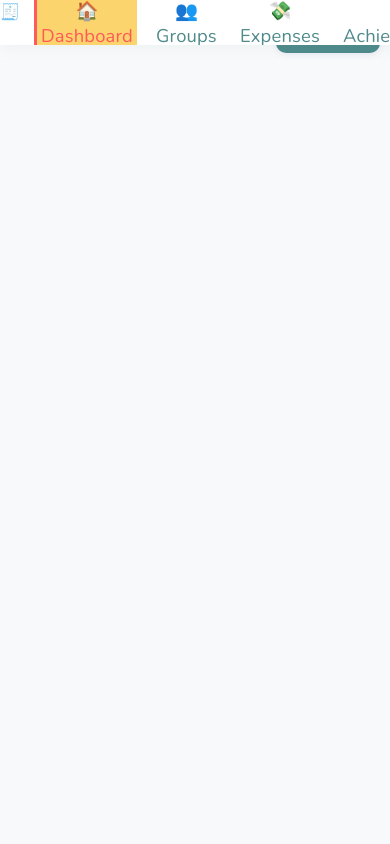
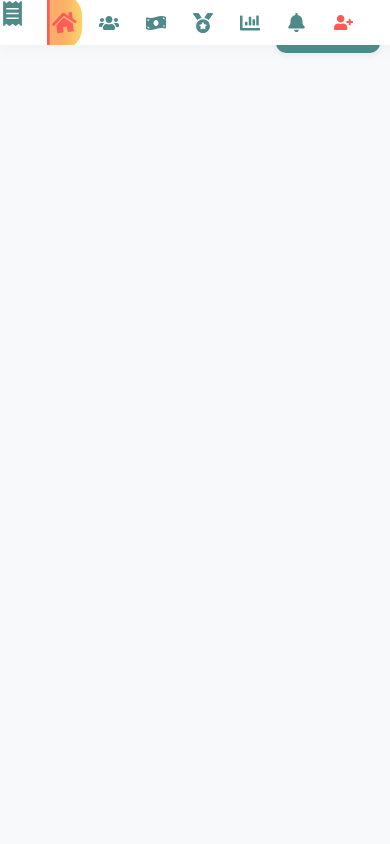
Before and after one commit to Workflow-Manager-admin/splitquest-107914-e48622fe, a React (Create React App) app in the folder frontend_web_app/: page / in a window 390 px wide. Shown: the top 844 px of the page. Built offline with nearby package versions, Linux system fonts and the light colour scheme.

Commit message:
CheckPoint - cgc84b8a41

```diff
--- a/frontend_web_app/package.json
+++ b/frontend_web_app/package.json
@@ -6,6 +6,7 @@
     "react": "^18.2.0",
     "react-dom": "^18.2.0",
     "react-helmet": "^6.1.0",
+    "react-icons": "^4.12.0",
     "react-router-dom": "^6.30.1",
     "react-scripts": "^5.0.1",
     "tesseract.js": "^4.1.1"
--- a/frontend_web_app/src/components/Sidebar.css
+++ b/frontend_web_app/src/components/Sidebar.css
@@ -1,3 +1,4 @@
+/* ========== Sidebar Overhaul: Modern, Playful, Animated ========== */
 .sq-sidebar {
   width: 230px;
   background: var(--background-light, #fff);
@@ -11,22 +12,37 @@
   top: 0;
   z-index: 40;
   transition: background 0.3s;
+  box-shadow: 0 0 15px #FFD2701a;
 }
 [data-theme="dark"] .sq-sidebar {
   background: var(--background-dark, #1A1A1A);
 }
+
 .sq-sidebar__brand {
   font-weight: bold;
-  text-align: center;
-  font-size: 1.25rem;
-  padding: 1.5rem 0;
+  text-align: left;
+  font-size: 1.38rem;
+  padding: 1.2rem 0 0.18rem 2.2rem;
   color: var(--color-primary, #4F8A8B);
   letter-spacing: 1px;
+  display: flex;
+  align-items: center;
+  outline: none;
+}
+.sq-sidebar__brand:focus {
+  outline: 2px solid var(--color-accent, #FF5959);
+}
+.sq-sidebar__brand .sq-sidebar__icon {
+  margin-right: 14px;
 }
 .sq-sidebar__title {
-  margin-top: 0.25rem;
-  font-size: 1.05rem;
+  margin-top: 0.04rem;
+  font-size: 1.16rem;
   color: var(--color-accent, #FF5959);
+  font-family: var(--header-font);
+  font-weight: 700;
+  letter-spacing: 1px;
+  margin-left: 6px;
 }
 
 .sq-sidebar__nav {
@@ -34,46 +50,198 @@
   margin: 0;
   padding: 0;
   flex: 1;
+  display: flex;
+  flex-direction: column;
 }
 
 .sq-sidebar__nav li {
-  margin: 0.5rem 0;
+  margin: 0.28rem 0;
+  position: relative;
 }
 
 .sq-sidebar__nav li a {
-  display: block;
-  padding: 0.85rem 2rem;
+  /* Use flex for icon + text spacing */
+  display: flex;
+  align-items: center;
+  gap: 1.23em;   /* icon-text spacing */
+  padding: 0.98rem 2rem 0.98rem 2.3rem;
   color: var(--color-primary, #4F8A8B);
   text-decoration: none;
   border-left: 3.5px solid transparent;
   font-weight: 500;
-  transition: background 0.2s, border-color 0.2s, color 0.2s;
-  border-radius: 0 16px 16px 0;
+  background: none;
+  position: relative;
+  user-select: none;
+  border-radius: 0 22px 22px 0;
+  cursor: pointer;
+  overflow: hidden;
+  /* Smooth transitions for background, border, color, shadow, and transform */
+  transition:
+    background 0.33s cubic-bezier(.44,1,.52,1),
+    border-color 0.21s,
+    color .19s,
+    box-shadow 0.25s cubic-bezier(.44,1,.52,1),
+    transform .23s cubic-bezier(.44,1,.52,1);
 }
-.sq-sidebar__nav li a.active, .sq-sidebar__nav li a:hover {
-  background: var(--color-secondary, #FBD46D);
+
+.sq-sidebar__nav li a .sq-sidebar__icon {
+  display: flex;
+  align-items: center;
+  min-width: 22px;
+  margin-right: 2px;
+  transition: color .22s cubic-bezier(.44,1,.52,1), transform .19s;
+}
+
+/* Animated accent colored glider for active tab */
+.sq-sidebar__active-glider {
+  position: absolute;
+  left: 0; top: 0; bottom: 0;
+  width: 100%;
+  z-index: 0;
+  background:
+    linear-gradient(90deg,#FF595950 38% ,#FFD27022 100%);
+  box-shadow: 0 3px 20px #ff59591a;
+  pointer-events: none;
+  animation: sq-slide-in-glider 0.38s cubic-bezier(.44,1,.52,1);
+  border-radius: 0 22px 22px 0;
+}
+
+/* Animated transitions between tabs */
+@keyframes sq-slide-in-glider {
+  from { transform: translateX(-25px) scaleX(0.85); opacity: 0.5; }
+  to { transform: translateX(0) scaleX(1); opacity: 1; }
+}
+
+.sq-sidebar__nav li a.active, /* route is active */
+.sq-sidebar__nav li a:focus-visible {
+  color: var(--color-accent, #FF5959);
+  background: var(--color-secondary, #FFF7E8);
+  border-left: 3.5px solid var(--color-accent, #FF5959);
+  font-weight: bold;
+  box-shadow: 0 3px 18px #FFD27011;
+  transform: translateX(2px) scale(1.01);
+  /* Playful pop for icon */
+}
+.sq-sidebar__nav li a.active .sq-sidebar__icon,
+.sq-sidebar__nav li a:focus-visible .sq-sidebar__icon {
+  color: var(--color-accent, #FF5959);
+  transform: scale(1.18) rotate(-7deg);
+}
+
+.sq-sidebar__nav li a:hover:not(.active) {
+  /* Animated playful hover: slide + highlight */
+  background: linear-gradient(90deg,#FFF4E4 71%,#FFD27018 100%);
   color: var(--color-accent, #FF5959);
   border-left: 3.5px solid var(--color-accent, #FF5959);
+  box-shadow: 0 3px 12px #FFD27028;
+  transform: translateX(6px) scale(1.019);
 }
-.sq-invite a {
+.sq-sidebar__nav li a:hover .sq-sidebar__icon,
+.sq-sidebar__nav li a:focus .sq-sidebar__icon {
   color: var(--color-accent, #FF5959);
+  transform: scale(1.15) rotate(-7deg);
+}
+
+.sq-sidebar__nav li a .sq-sidebar__text {
+  font-size: 1.01em;
+  line-height: 1.5;
+  font-family: inherit;
+  letter-spacing: 0.04em;
+  z-index: 2;
+  opacity: 0.98;
+  transition: color .22s cubic-bezier(.44,1,.52,1);
+}
+
+/* Invite Friends gets louder accent color always */
+.sq-invite a,
+.sq-sidebar__nav li .sq-tab-invite {
+  color: var(--color-accent, #FF5959) !important;
   font-weight: bold;
+  font-family: var(--header-font);
+  position: relative;
 }
+.sq-invite a.active, .sq-invite a:hover {
+  background: var(--color-accent,#FF5959);
+  color: #fff !important;
+  box-shadow: 0 2px 11px #ff595969;
+}
+.sq-invite a .sq-sidebar__icon {
+  color: var(--color-accent, #FF5959);
+}
+.sq-invite a.active .sq-sidebar__icon,
+.sq-invite a:hover .sq-sidebar__icon {
+  color: #fff;
+}
+
+/* Compact sidebar on small screens (icon only) */
 @media (max-width: 900px) {
   .sq-sidebar {
-    width: 56px;
-    min-width: 56px;
-    max-width: 56px;
+    width: 65px;
+    min-width: 65px;
+    max-width: 65px;
+    padding: 0;
+    box-shadow: 0 0 6px #FFD27016;
   }
-  .sq-sidebar__nav li a, .sq-sidebar__brand {
-    font-size: 1.15rem;
-    text-align: center;
-    padding: 1rem 0.25rem;
-  }
-  .sq-sidebar__nav li a span, .sq-sidebar__brand span {
-    margin-right: 0 !important;
+  .sq-sidebar__brand {
+    justify-content: center;
+    padding: 1.2rem 0 0.2rem 0;
+    font-size: 1.05rem;
   }
   .sq-sidebar__title {
     display: none;
   }
+  .sq-sidebar__nav li a,
+  .sq-sidebar__nav li .sq-tab-invite {
+    font-size: 0 !important;
+    padding: 1.1rem 0.25rem 1.1rem 0.25rem;
+    justify-content: center;
+  }
+  .sq-sidebar__icon {
+    margin: 0;
+    font-size: 23px !important;
+  }
+  .sq-sidebar__nav li a .sq-sidebar__text,
+  .sq-invite a .sq-sidebar__text {
+    display: none;
+  }
 }
+
+/* Mobile: sidebar becomes a horizontal top bar */
+@media (max-width: 600px) {
+  .sq-sidebar {
+    position: fixed;
+    left: 0; top: 0; right: 0;
+    width: 100vw;
+    min-width: 0;
+    max-width: 100vw;
+    flex-direction: row !important;
+    height: 49px !important;
+    min-height: 49px !important;
+    z-index: 5001;
+    background: var(--bg-primary);
+    box-shadow: 0 3px 14px #4f8a8b10;
+    padding: 0 2vw 0 0;
+    overflow-x: auto;
+  }
+  .sq-sidebar__nav {
+    flex-direction: row !important;
+    display: flex;
+    align-items: center;
+    overflow-x: auto;
+    width: 97vw;
+  }
+  .sq-sidebar__nav li, .sq-sidebar__brand, .sq-sidebar__title {
+    margin: 0 7px 0 0 !important;
+    padding: 0 !important;
+    display: inline-block !important;
+    font-size: 1rem !important;
+  }
+  .sq-sidebar__title {
+    display: none !important;
+  }
+}
+
+/* Extra: smoothen the shadow accent for playful look */
+.sq-sidebar, .sq-sidebar__brand {
+  box-shadow: 0 0.5px 16px #FFD2700f;
+}
--- a/frontend_web_app/src/components/Sidebar.js
+++ b/frontend_web_app/src/components/Sidebar.js
@@ -1,54 +1,94 @@
 import React from 'react';
-import { NavLink } from 'react-router-dom';
+import { NavLink, useLocation } from 'react-router-dom';
+import {
+  FaReceipt, FaHome, FaUsers, FaMoneyBillWave, FaMedal, FaChartBar, FaBell, FaUserPlus
+} from 'react-icons/fa';
 import './Sidebar.css';
 
 // PUBLIC_INTERFACE
 export default function Sidebar() {
   /**
    * Sidebar navigation for the app.
-   * Quick links for dashboard, groups, expenses, achievements, analytics,
-   * and playful iconography.
+   * Modern flat icons, animated states, and accessible layout for a playful experience.
    */
+  const location = useLocation();
+
+  // Define sidebar items
+  const menu = [
+    {
+      path: '/',
+      exact: true,
+      icon: <FaHome size={21} />,
+      label: 'Dashboard',
+      tag: 'sq-tab-dashboard'
+    },
+    {
+      path: '/groups',
+      icon: <FaUsers size={20} />,
+      label: 'Groups',
+      tag: 'sq-tab-groups'
+    },
+    {
+      path: '/expenses',
+      icon: <FaMoneyBillWave size={20} />,
+      label: 'Expenses',
+      tag: 'sq-tab-expenses'
+    },
+    {
+      path: '/achievements',
+      icon: <FaMedal size={20} />,
+      label: 'Achievements',
+      tag: 'sq-tab-achievements'
+    },
+    {
+      path: '/analytics',
+      icon: <FaChartBar size={20} />,
+      label: 'Analytics',
+      tag: 'sq-tab-analytics'
+    },
+    {
+      path: '/notifications',
+      icon: <FaBell size={19} />,
+      label: 'Notifications',
+      tag: 'sq-tab-notifications'
+    }
+  ];
   return (
     <nav className="sq-sidebar" aria-label="Main Navigation">
-      <div className="sq-sidebar__brand">
-        <span role="img" aria-label="logo">🧾</span>
+      <div className="sq-sidebar__brand" tabIndex={0}>
+        <FaReceipt style={{ verticalAlign: "middle", marginRight: 8 }} size={25} />
         <div className="sq-sidebar__title">SplitQuest</div>
       </div>
       <ul className="sq-sidebar__nav">
-        <li>
-          <NavLink to="/" end>
-            <span role="img" aria-label="Dashboard">🏠</span> Dashboard
-          </NavLink>
-        </li>
-        <li>
-          <NavLink to="/groups">
-            <span role="img" aria-label="Groups">👥</span> Groups
-          </NavLink>
-        </li>
-        <li>
-          <NavLink to="/expenses">
-            <span role="img" aria-label="Expenses">💸</span> Expenses
-          </NavLink>
-        </li>
-        <li>
-          <NavLink to="/achievements">
-            <span role="img" aria-label="Achievements">🏅</span> Achievements
-          </NavLink>
-        </li>
-        <li>
-          <NavLink to="/analytics">
-            <span role="img" aria-label="Analytics">📊</span> Analytics
-          </NavLink>
-        </li>
-        <li>
-          <NavLink to="/notifications">
-            <span role="img" aria-label="Notifications">🔔</span> Notifications
-          </NavLink>
-        </li>
+        {menu.map(item => (
+          <li key={item.label}>
+            <NavLink
+              to={item.path}
+              end={item.exact}
+              className={({ isActive }) =>
+                isActive ? `active ${item.tag}` : item.tag
+              }
+            >
+              <span className="sq-sidebar__icon">{item.icon}</span>
+              <span className="sq-sidebar__text">{item.label}</span>
+              {/* Animated accent background for active tab */}
+              {location.pathname === item.path && (
+                <span className="sq-sidebar__active-glider" aria-hidden="true" />
+              )}
+            </NavLink>
+          </li>
+        ))}
         <li className="sq-invite">
-          <NavLink to="/invite">
-            <span role="img" aria-label="Invite">➕</span> Invite Friends
+          <NavLink to="/invite" className={({ isActive }) =>
+            isActive ? "active sq-tab-invite" : "sq-tab-invite"
+          }>
+            <span className="sq-sidebar__icon">
+              <FaUserPlus size={19} />
+            </span>
+            <span className="sq-sidebar__text">Invite Friends</span>
+            {location.pathname === "/invite" && (
+              <span className="sq-sidebar__active-glider" aria-hidden="true" />
+            )}
           </NavLink>
         </li>
       </ul>
```
Also changed, not shown: 1 other file (tests, documents, lock files or other folders).
